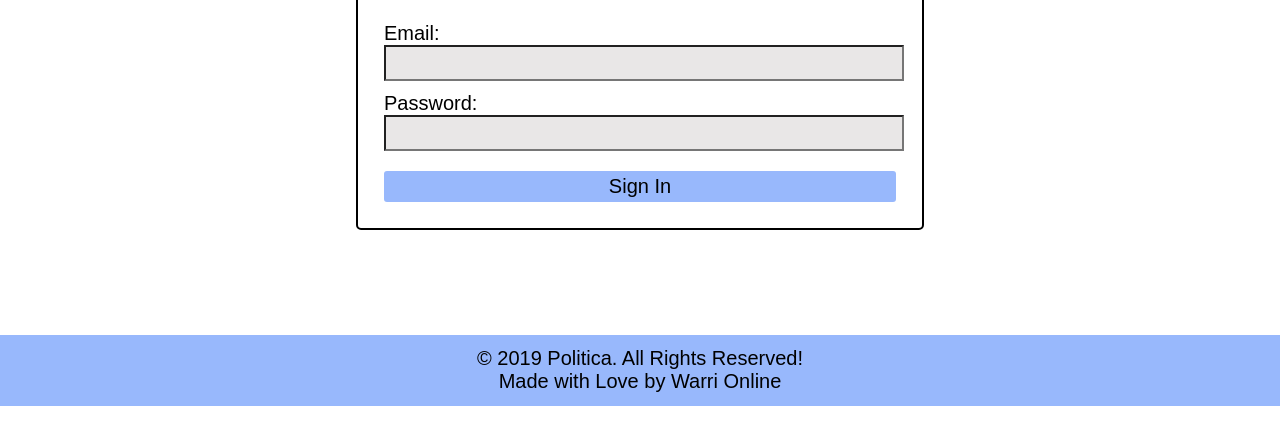
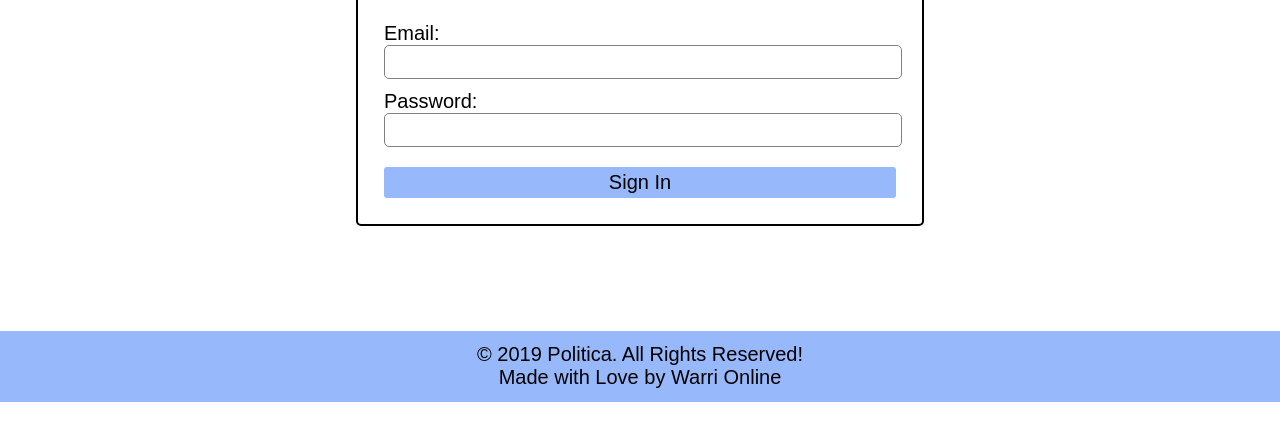
Before and after one commit to Emuohwo/UI-politica, a plain HTML site: page signin.html in a window 1280 px wide. Shown: the part 272-716 px from the top of the page. Drawn offline with Linux system fonts and the light colour scheme.

Commit message:
Edit input formatting

```diff
--- a/assets/css/style.css
+++ b/assets/css/style.css
@@ -258,8 +258,17 @@ label {
   font-size: 18px;
   width: 100%;
   height: 30px;
-  border-color: 3px solid grey;
-  background-color: rgb(233, 231, 231);
+  border: 1px solid grey;
+  background-color: #fff;
+  border-radius: 5px;
+  -webkit-border-radius: 5px;
+  -moz-border-radius: 5px;
+  -ms-border-radius: 5px;
+  -o-border-radius: 5px;
+}
+.form-control:focus {
+  border: 2px solid grey;
+
 }
 
 /* ======== Tables Formatting ============ */
```
